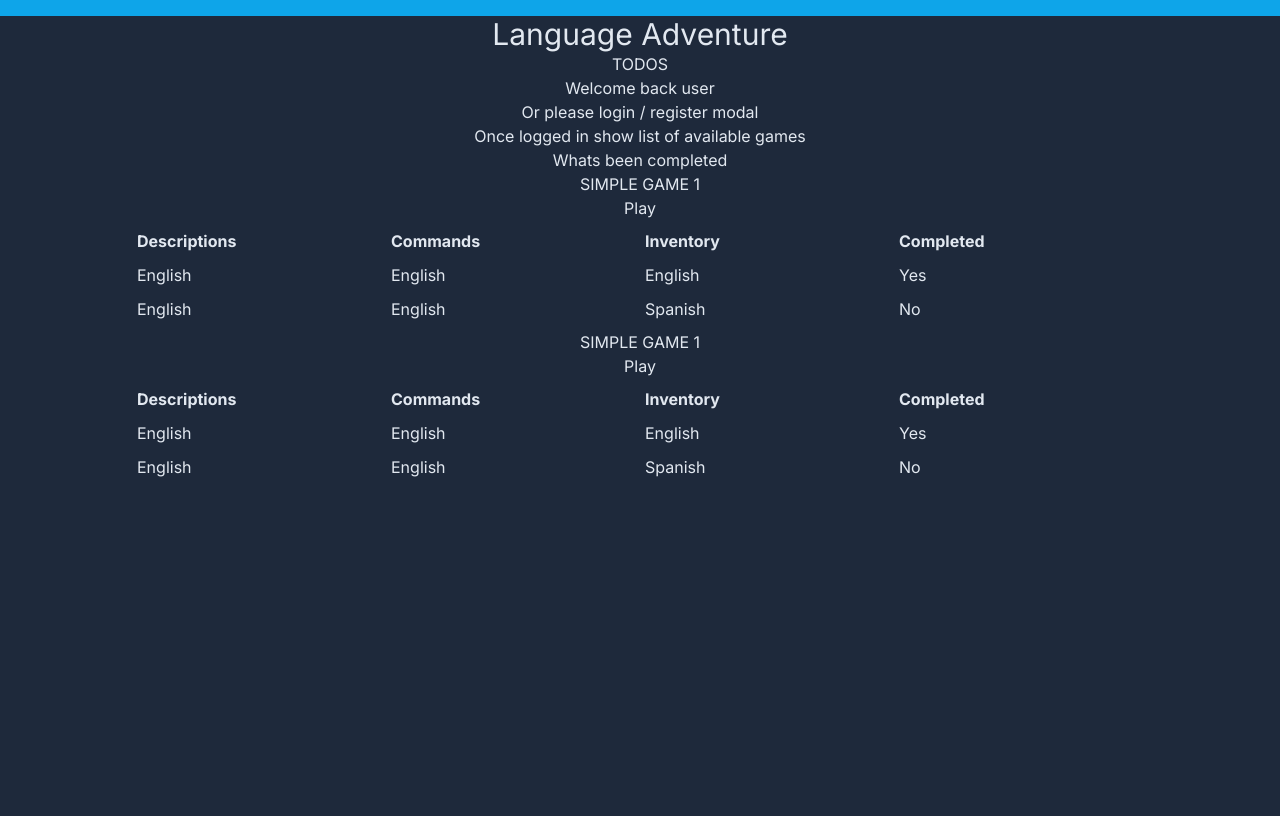
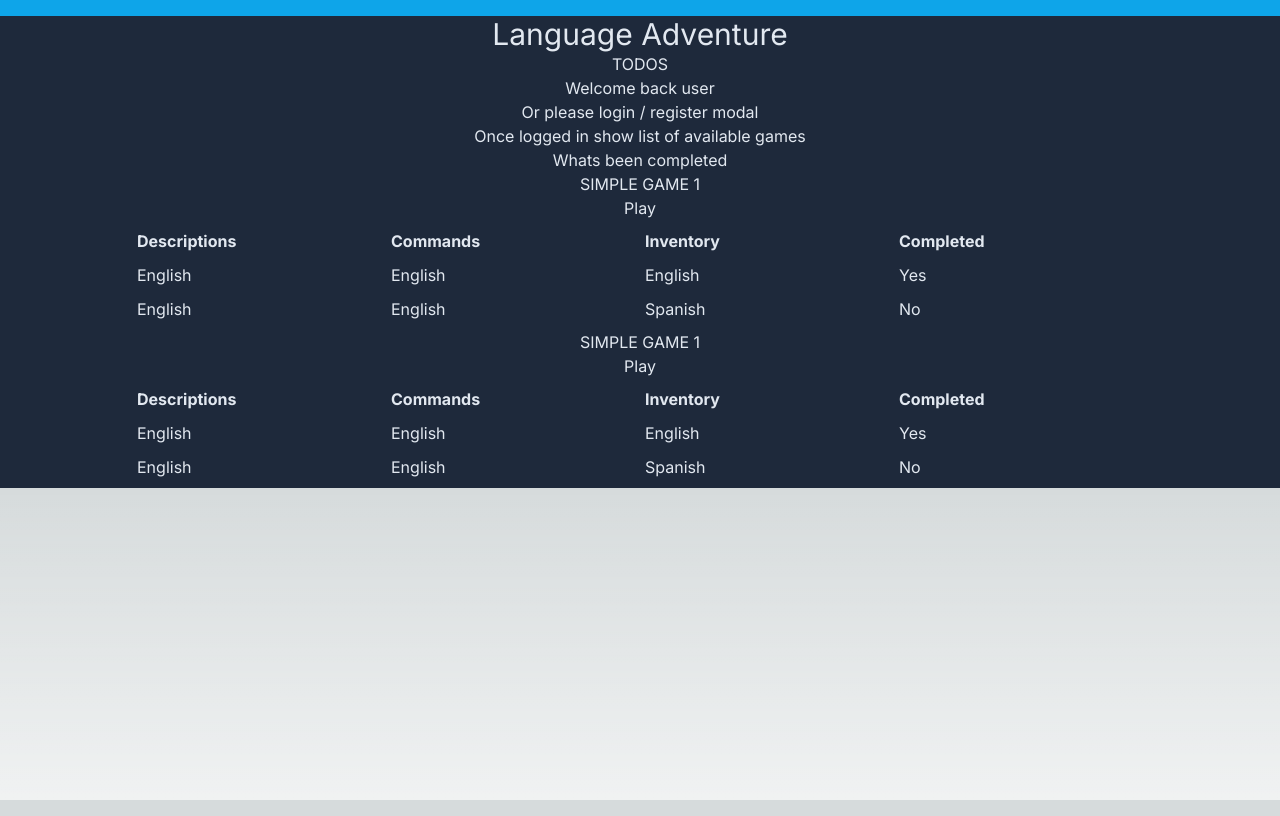
Before and after one commit to markhorsell/language-adventure, a Next.js app: page / in a window 1280 px wide. Built offline with nearby package versions, Linux system fonts and the light colour scheme.

Commit message:
more ad debug

```diff
--- a/app/page.tsx
+++ b/app/page.tsx
@@ -4,7 +4,7 @@ import Link from 'next/link'
 
 export default function Home() {
   return (
-    <main className="bg-slate-800 text-slate-200 flex min-h-screen flex-col items-center ">
+    <main className="bg-slate-800 text-slate-200 flex flex-col items-center ">
 
       <h1 className="text-3xl">Language Adventure</h1>
       <Link href="/notes">TODOS</Link>
```
